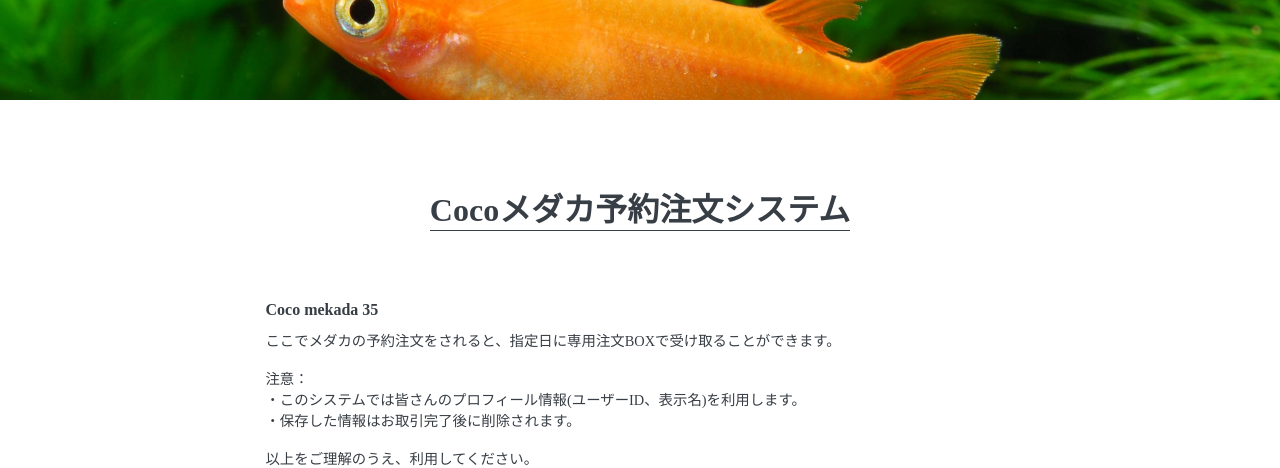
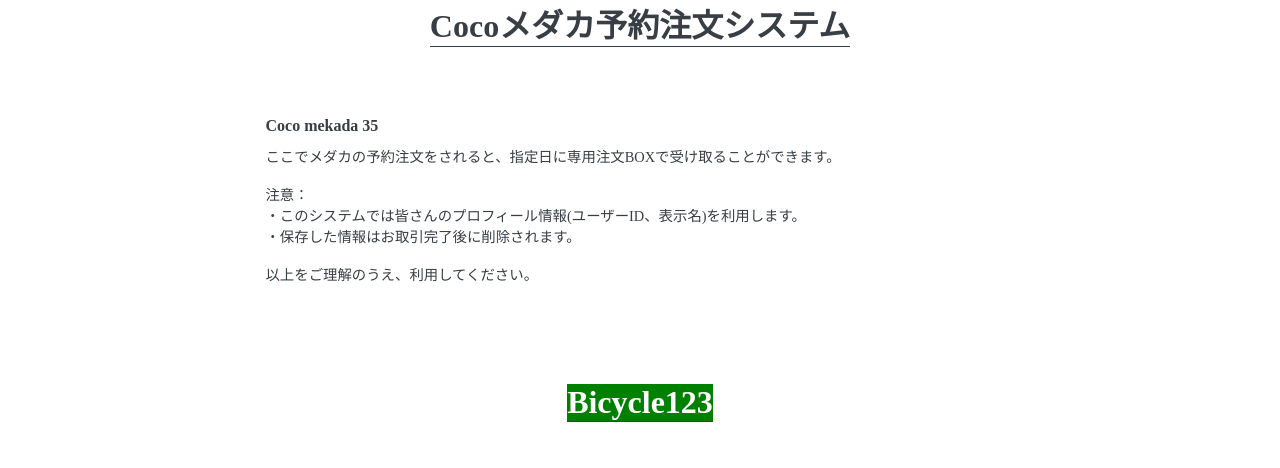
Before and after one commit to nish-atack/oder1, a plain HTML site: page index2.html in a window 1280 px wide. Shown: the top 468 px of the page. Drawn offline with Linux system fonts and the light colour scheme; some packages are replaced by stand-ins of ours.

Commit message:
Update index2.html

```diff
--- a/index2.html
+++ b/index2.html
@@ -17,9 +17,7 @@
     </header>
 
     <main>
-      <div id="mainvisual">
-        <img src="youkihi.jpg">
-      </div>
+
 
 
       <section id="about" class="wrapper">
```
